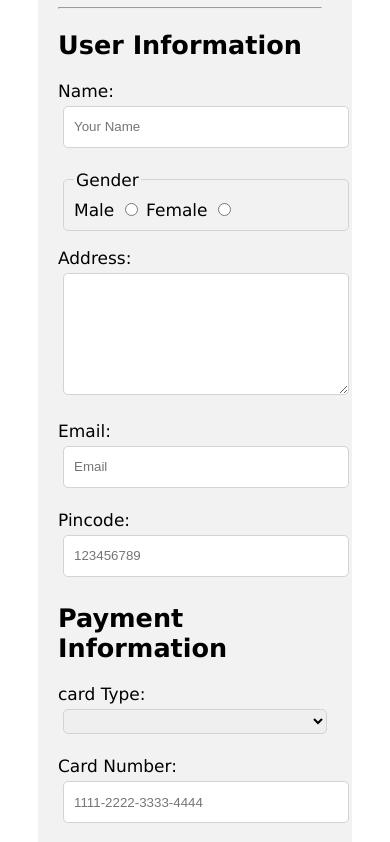
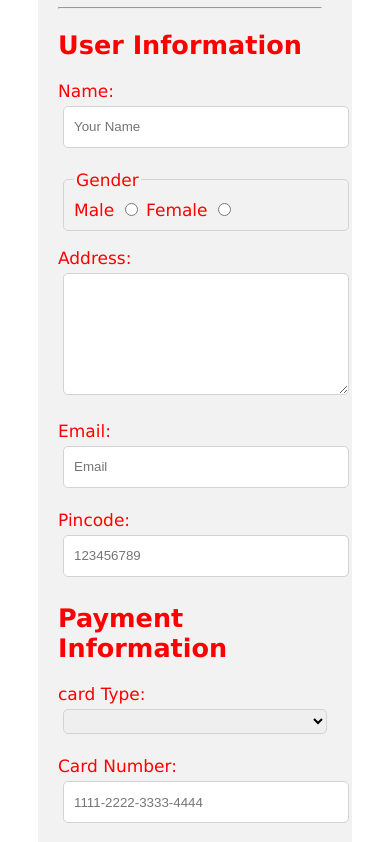
Before and after one commit to Sumitgandhi2003/Payment-Gateway, a plain HTML site: page index.html in a window 390 px wide. Shown: the part 147-989 px from the top of the page. Drawn offline with Linux system fonts and the light colour scheme.

Commit message:
Update index.html

```diff
--- a/index.html
+++ b/index.html
@@ -63,6 +63,11 @@
         input[type="submit"]:hover{
             background-color: darkgreen;
         }
+        @media screen and (max-width: 600px) {
+            body{
+                color : red;
+            }
+        }
 
     </style>
 </head>
```
